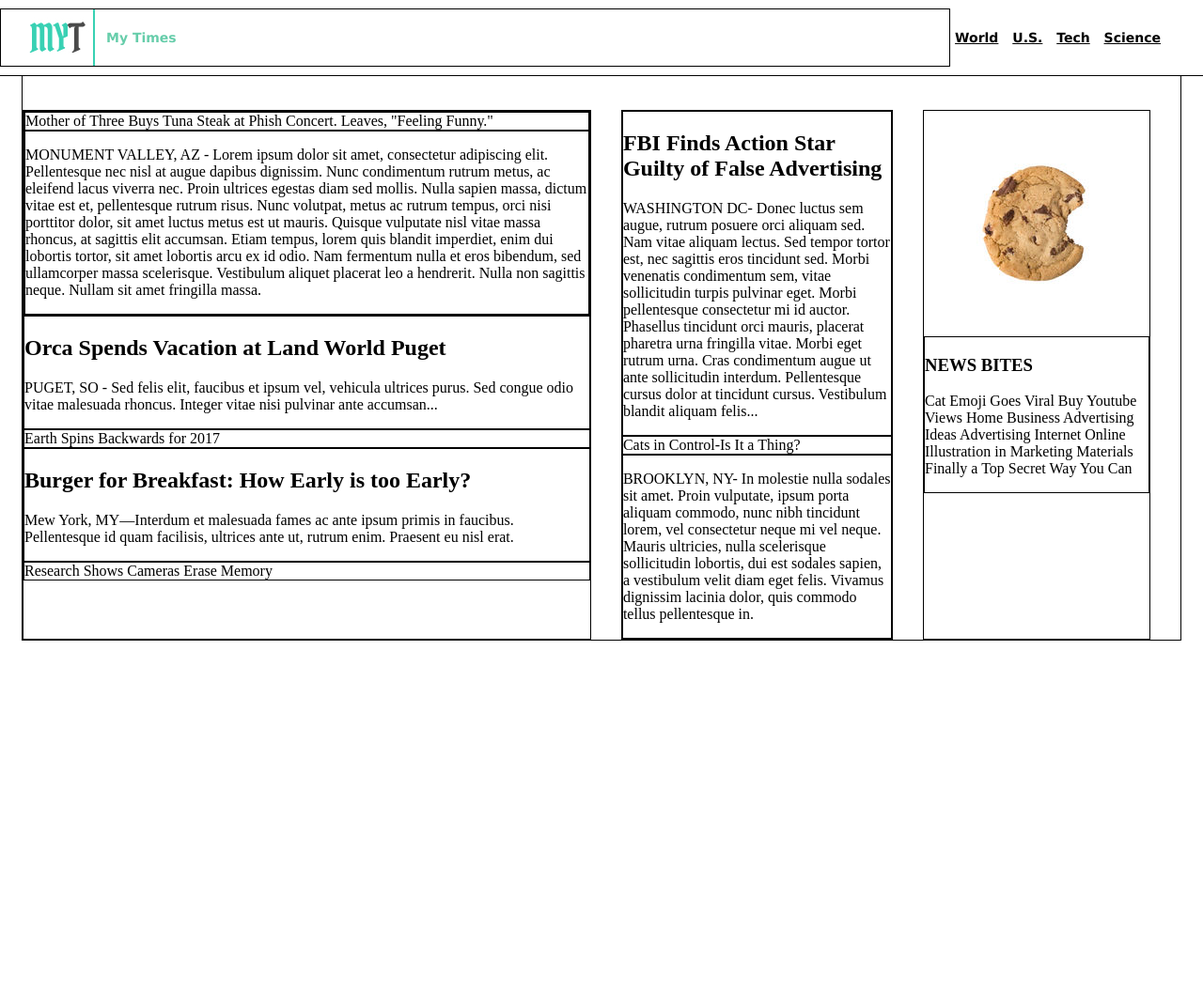
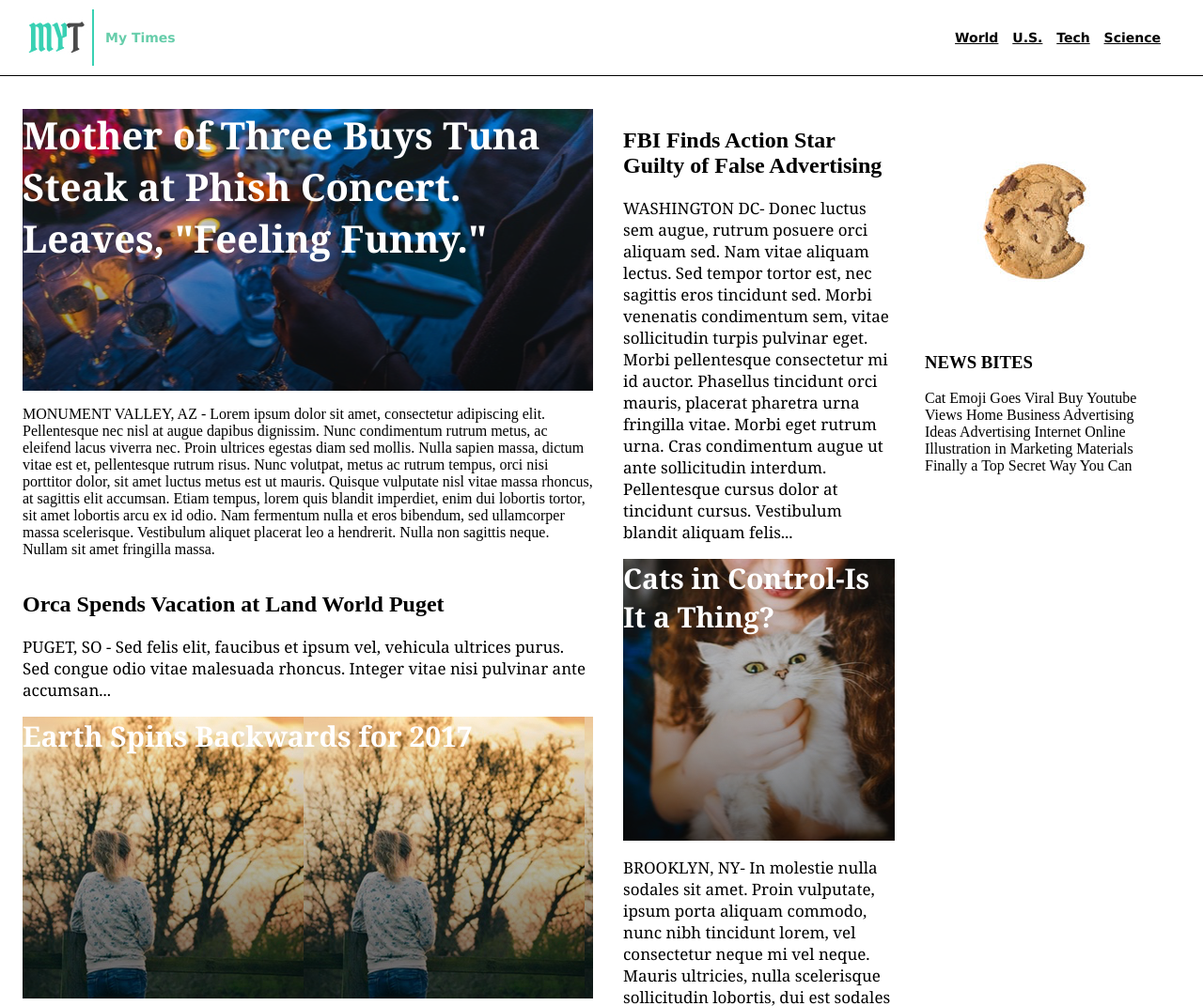
Before and after one commit to brownrobert68/MyTimes, a plain HTML site: page index.html in a window 1280 px wide. Shown: the top 1071 px of the page at 94% size. Before the commit the page ends 800 px from the top, so only its background shows below. Drawn offline with Linux system fonts and the light colour scheme.

Commit message:
Added background images

```diff
--- a/index.html
+++ b/index.html
@@ -32,14 +32,14 @@
             <h2>Orca Spends Vacation at Land World Puget</h2>
             <p>PUGET, SO - Sed felis elit, faucibus et ipsum vel, vehicula ultrices purus. Sed congue odio vitae malesuada rhoncus. Integer vitae nisi pulvinar ante accumsan...</p>
           </div>
-          <div class="image-content">
+          <div class="story2 image-content">
               <span>Earth Spins Backwards for 2017</span>
           </div>
           <div class="story">
             <h2>Burger for Breakfast: How Early is too Early?</h2>
             <p>Mew York, MY—Interdum et malesuada fames ac ante ipsum primis in faucibus. Pellentesque id quam facilisis, ultrices ante ut, rutrum enim. Praesent eu nisl erat.</p>
           </div>
-          <div class="image-content">
+          <div class="story3 image-content">
               <span>Research Shows Cameras Erase Memory</span>
           </div>
       </div>
@@ -48,7 +48,7 @@
           <h2>FBI Finds Action Star Guilty of False Advertising</h2>
           <p>WASHINGTON DC- Donec luctus sem augue, rutrum posuere orci aliquam sed. Nam vitae aliquam lectus. Sed tempor tortor est, nec sagittis eros tincidunt sed. Morbi venenatis condimentum sem, vitae sollicitudin turpis pulvinar eget. Morbi pellentesque consectetur mi id auctor. Phasellus tincidunt orci mauris, placerat pharetra urna fringilla vitae. Morbi eget rutrum urna. Cras condimentum augue ut ante sollicitudin interdum. Pellentesque cursus dolor at tincidunt cursus. Vestibulum blandit aliquam felis...</p>
         </div>
-        <div class="image-content">
+        <div class="story1 image-content">
           <span>Cats in Control-Is It a Thing?</span>
         </div>
         <div class="story">
--- a/resources/css/style.css
+++ b/resources/css/style.css
@@ -1,8 +1,5 @@
 body {
   margin: 0;
-}
-div {
-  border: 1px solid black;
 }
 
 /* Begin Header propertis */
@@ -66,3 +63,32 @@ a {
   width: 240px;
 }
 /*End main properties */
+/*Background image properties*/
+.story p {
+  font-family: Georgia;
+  font-size: 17px;
+  color: black;
+}
+.image-content {
+  display: flex;
+  color: white;
+  font-weight: bold;
+  font-family: Georgia;
+  font-size: 30px;
+  height: 300px;
+}
+.lead-story .image-content {
+  background-image: url("../images/img-story-main.png");
+  font-size: 40px;
+}
+
+.story3.image-content {
+  background-image: url("../images/img-story-3.png");
+}
+.story2.image-content {
+  background-image: url("../images/img-story-2.png");
+}
+.story1.image-content {
+  background-image: url("../images/img-story-1.png");
+}
+/*End background image properties*/
```
